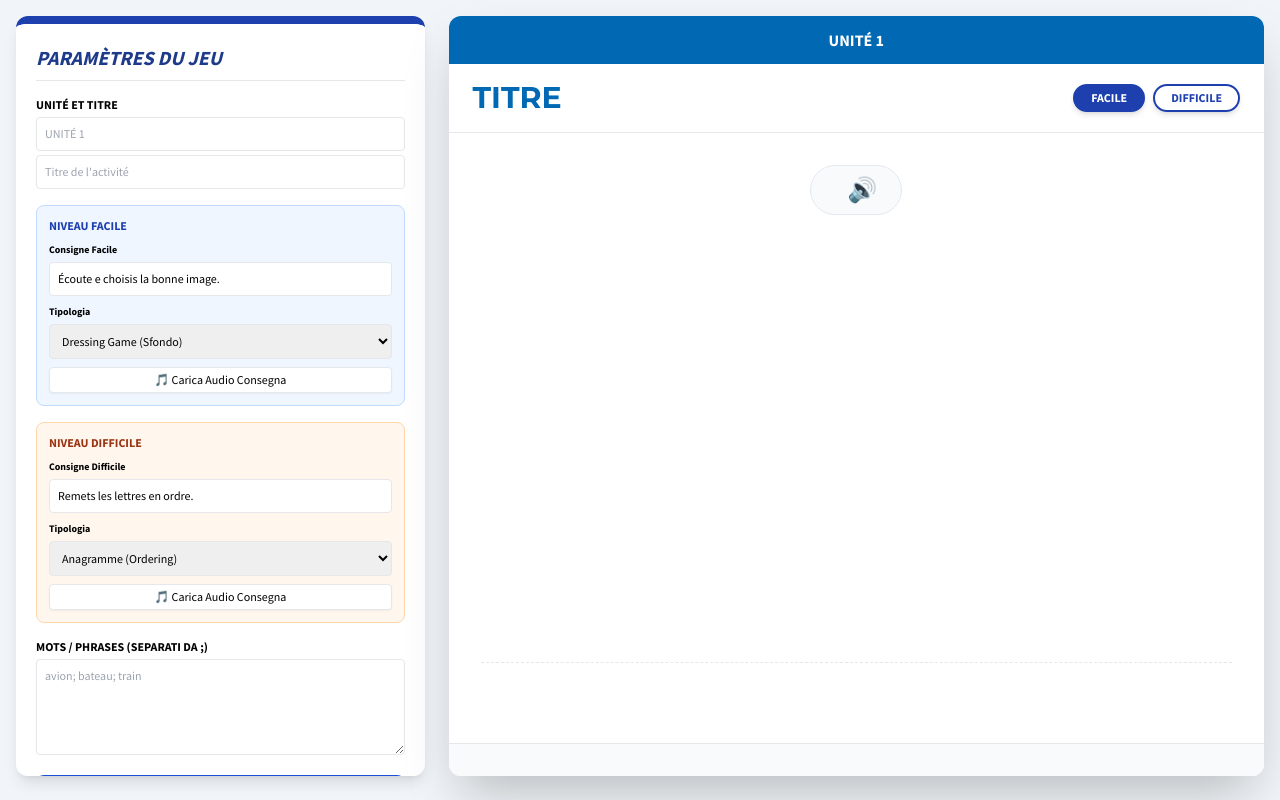
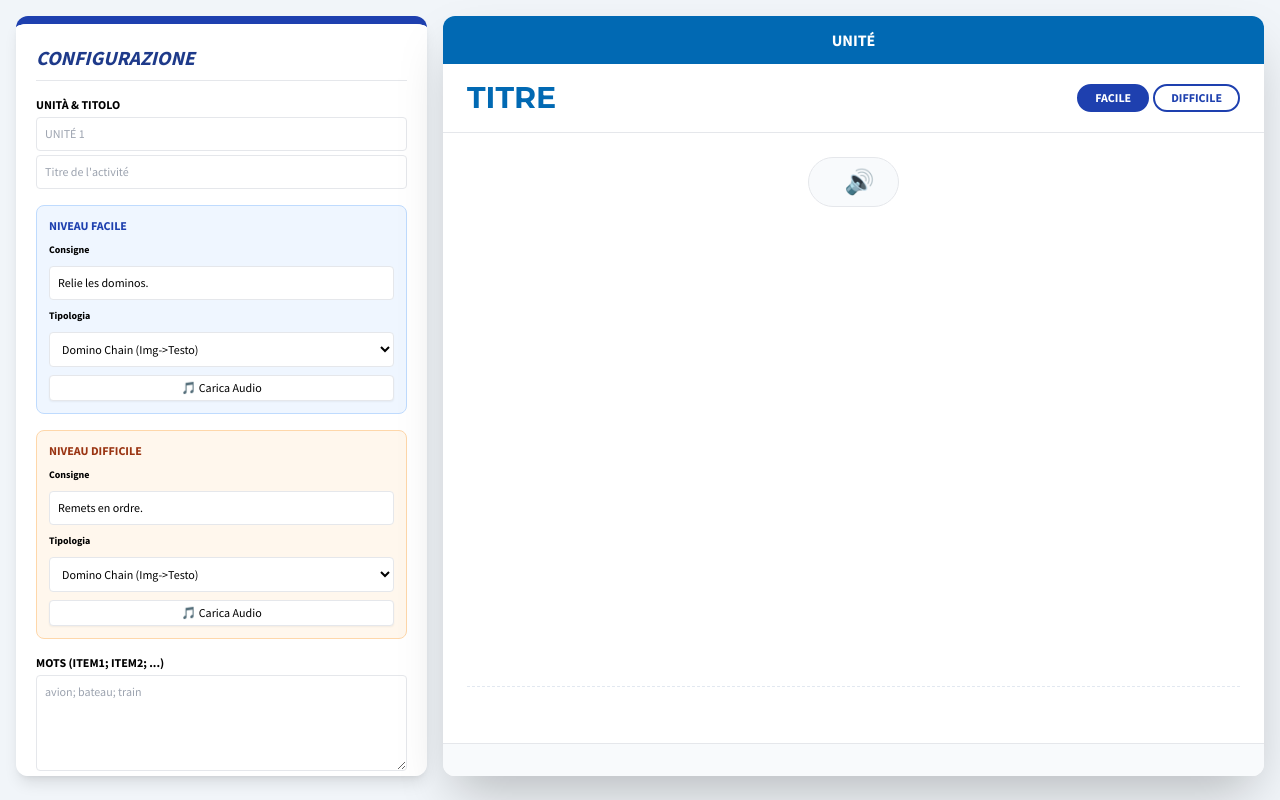
Before and after one commit to pietroputignano/strumento-didattico-ai, a Flask app: page / in a window 1280 px wide. Run offline with Flask 3, Linux system fonts and the light colour scheme; some libraries are stand-ins or nearby versions.

Commit message:
Update index.html

```diff
--- a/templates/index.html
+++ b/templates/index.html
@@ -3,98 +3,87 @@
 <head>
     <meta charset="UTF-8">
     <meta name="viewport" content="width=device-width, initial-scale=1.0">
-    <title>Loustics Studio - Full Factory</title>
+    <title>Loustics Game Studio Pro</title>
     <script src="https://cdn.tailwindcss.com"></script>
     <script src="https://cdn.jsdelivr.net/npm/sortablejs@1.15.0/Sortable.min.js"></script>
     <script src="https://cdn.jsdelivr.net/npm/canvas-confetti@1.5.1/dist/confetti.browser.min.js"></script>
     <link href="https://fonts.googleapis.com/css2?family=Montserrat:wght@700&family=Source+Sans+Pro:wght@400;600;700&display=swap" rel="stylesheet">
     <style>
-        :root {
-            --hfle-blue: #0169B3; --hfle-orange: #EFA92C;
-            --hfle-success: #8dc549; --hfle-error: #d84157;
-        }
+        :root { --hfle-blue: #0169B3; --hfle-orange: #EFA92C; --hfle-success: #8dc549; --hfle-error: #d84157; }
         body { font-family: 'Source Sans Pro', sans-serif; background-color: #f1f5f9; }
-        .h-titre {
-            font-family: 'Montserrat', sans-serif; font-weight: 700; color: var(--hfle-blue);
-            text-shadow: rgb(255, 255, 255) 4px 0px 0px, rgb(255, 255, 255) 3.9px 0.5px 0px, rgb(255, 255, 255) 3.8px 1px 0px;
-        }
+        .h-titre { font-family: 'Montserrat', sans-serif; font-weight: 700; color: var(--hfle-blue); text-shadow: rgb(255, 255, 255) 4px 0px 0px, rgb(255, 255, 255) 3.8px 1px 0px; }
         .h-unite-bar { background-color: var(--hfle-blue); color: white; padding: 12px; text-transform: uppercase; font-weight: 700; text-align: center; }
-        .step-pill {
-            width: 32px; height: 32px; border-radius: 10px; background: #7CB5DD; color: white;
-            display: flex; align-items: center; justify-content: center; font-weight: 700; cursor: pointer;
-        }
-        .step-pill.active { background-color: var(--hfle-blue); }
+        .step-pill { width: 35px; height: 35px; border-radius: 10px; background: #7CB5DD; color: white; display: flex; align-items: center; justify-content: center; font-weight: 700; cursor: pointer; }
+        .step-pill.active { background-color: var(--hfle-blue); transform: scale(1.1); }
         .step-pill.completed { background-color: var(--hfle-success); }
-        .btn-commencer { background-color: var(--hfle-orange); color: white; padding: 12px 40px; border-radius: 99rem; font-weight: 700; }
-        /* Stile Cruciverba */
+
+        /* Elementi Gioco */
+        .domino-tile { border: 3px solid var(--hfle-blue); border-radius: 12px; display: flex; background: white; overflow: hidden; height: 80px; width: 180px; cursor: grab; flex-shrink: 0; }
+        .tile-img { width: 50%; background: #fff; display: flex; align-items: center; justify-content: center; border-right: 2px dashed var(--hfle-blue); overflow: hidden; }
+        .tile-img img { max-height: 85%; max-width: 85%; object-fit: contain; }
+        .tile-text { width: 50%; display: flex; align-items: center; justify-content: center; font-weight: bold; font-size: 11px; text-align: center; padding: 4px; }
+        .drop-target { width: 180px; height: 80px; border: 3px dashed #cbd5e1; border-radius: 12px; display: flex; align-items: center; justify-content: center; color: #cbd5e1; font-weight: bold; font-size: 11px; }
+        .letter-tile { width: 42px; height: 42px; background: var(--hfle-orange); color: white; border-radius: 8px; display: flex; align-items: center; justify-content: center; font-weight: bold; cursor: pointer; box-shadow: 0 4px 0 #c78a1e; }
         .cw-cell { width: 40px; height: 40px; border: 1px solid var(--hfle-blue); text-align: center; font-weight: bold; text-transform: uppercase; }
     </style>
 </head>
-<body class="p-4">
+<body class="p-2 md:p-4">
 
-    <div class="max-w-[1500px] mx-auto flex flex-col lg:flex-row gap-6">
+    <div class="max-w-[1500px] mx-auto flex flex-col lg:flex-row gap-4">
         <div class="lg:w-1/3 bg-white p-5 rounded-xl shadow-lg border-t-8 border-blue-800 overflow-y-auto max-h-[95vh] text-xs">
-            <h2 class="text-xl font-bold text-blue-900 mb-4 uppercase italic border-b pb-2">Paramètres du Jeu</h2>
+            <h2 class="text-xl font-bold text-blue-900 mb-4 uppercase italic border-b pb-2">Configurazione</h2>
 
             <div class="space-y-4">
-                <div><p class="font-bold uppercase mb-1">Unité et Titre</p>
+                <div><p class="font-bold uppercase mb-1">Unità & Titolo</p>
                     <input id="in-unite" type="text" class="w-full p-2 border rounded mb-1" placeholder="UNITÉ 1">
                     <input id="in-titre" type="text" class="w-full p-2 border rounded" placeholder="Titre de l'activité">
                 </div>
 
-                <div class="p-3 bg-blue-50 rounded-lg border border-blue-200">
-                    <p class="font-bold text-blue-800 uppercase mb-2">Niveau Facile</p>
-                    <p class="font-bold text-[10px] mb-1">Consigne Facile</p>
-                    <input id="con-f" type="text" class="w-full p-2 border rounded mb-2" value="Écoute e choisis la bonne image.">
-                    <p class="font-bold text-[10px] mb-1">Tipologia</p>
-                    <select id="type-f" class="w-full p-2 border rounded mb-2">
-                        <option value="dressing">Dressing Game (Sfondo)</option>
-                        <option value="rebus">Texte Rébus (Texte à trous)</option>
-                        <option value="domino">Domino Chain</option>
-                    </select>
-                    <button onclick="pickAud('con-f')" class="bg-white border p-1 rounded w-full shadow-sm">🎵 Carica Audio Consegna</button>
+                <div class="p-3 bg-blue-50 rounded-lg border border-blue-200 space-y-2">
+                    <p class="font-bold text-blue-800 uppercase">Niveau Facile</p>
+                    <p class="font-bold text-[10px]">Consigne</p>
+                    <input id="con-f" type="text" class="w-full p-2 border rounded" value="Relie les dominos.">
+                    <p class="font-bold text-[10px]">Tipologia</p>
+                    <select id="type-f" class="type-sel w-full p-2 border rounded bg-white">
+                        </select>
+                    <button onclick="pickAud('con-f')" class="bg-white border p-1 rounded w-full shadow-sm">🎵 Carica Audio</button>
                 </div>
 
-                <div class="p-3 bg-orange-50 rounded-lg border border-orange-200">
-                    <p class="font-bold text-orange-800 uppercase mb-2">Niveau Difficile</p>
-                    <p class="font-bold text-[10px] mb-1">Consigne Difficile</p>
-                    <input id="con-d" type="text" class="w-full p-2 border rounded mb-2" value="Remets les lettres en ordre.">
-                    <p class="font-bold text-[10px] mb-1">Tipologia</p>
-                    <select id="type-d" class="w-full p-2 border rounded mb-2">
-                        <option value="anagramme">Anagramme (Ordering)</option>
-                        <option value="crossword">Mots Croisés (Cruciverba)</option>
-                        <option value="loto">Loto des Directions</option>
-                    </select>
-                    <button onclick="pickAud('con-d')" class="bg-white border p-1 rounded w-full shadow-sm">🎵 Carica Audio Consegna</button>
+                <div class="p-3 bg-orange-50 rounded-lg border border-orange-200 space-y-2">
+                    <p class="font-bold text-orange-800 uppercase">Niveau Difficile</p>
+                    <p class="font-bold text-[10px]">Consigne</p>
+                    <input id="con-d" type="text" class="w-full p-2 border rounded" value="Remets en ordre.">
+                    <p class="font-bold text-[10px]">Tipologia</p>
+                    <select id="type-d" class="type-sel w-full p-2 border rounded bg-white">
+                        </select>
+                    <button onclick="pickAud('con-d')" class="bg-white border p-1 rounded w-full shadow-sm">🎵 Carica Audio</button>
                 </div>
 
-                <div>
-                    <p class="font-bold uppercase mb-1">Mots / Phrases (separati da ;)</p>
+                <div><p class="font-bold uppercase mb-1">Mots (item1; item2; ...)</p>
                     <textarea id="items-list" class="w-full h-24 p-2 border rounded" placeholder="avion; bateau; train"></textarea>
                 </div>
             </div>
-
-            <button onclick="initGame()" class="w-full mt-4 bg-blue-700 text-white py-3 rounded-lg font-bold shadow-lg">GÉNÉRER L'APERÇU</button>
+            <button onclick="initGame()" class="w-full mt-4 bg-blue-700 text-white py-3 rounded-lg font-bold">GÉNÉRER L'APERÇU</button>
         </div>
 
-        <div id="game-stage" class="lg:w-2/3 bg-white rounded-xl shadow-2xl overflow-hidden flex flex-col min-h-[700px] relative">
-            <div id="res-unite" class="h-unite-bar">UNITÉ 1</div>
+        <div class="lg:w-2/3 bg-white rounded-xl shadow-2xl overflow-hidden flex flex-col min-h-[660px]">
+            <div id="res-unite" class="h-unite-bar">UNITÉ</div>
             <div class="px-6 py-4 flex justify-between items-center border-b">
                 <h1 id="res-titre" class="h-titre text-2xl md:text-3xl uppercase">TITRE</h1>
-                <div class="flex gap-2">
-                    <button id="btn-f" onclick="switchLevel('f')" class="px-4 py-1 rounded-full text-xs font-bold border-2 border-blue-800 bg-blue-800 text-white shadow-md">FACILE</button>
-                    <button id="btn-d" onclick="switchLevel('d')" class="px-4 py-1 rounded-full text-xs font-bold border-2 border-blue-800 text-blue-800 shadow-md">DIFFICILE</button>
+                <div class="flex gap-1">
+                    <button id="btn-f" onclick="switchLvl('f')" class="px-4 py-1 rounded-full text-xs font-bold border-2 border-blue-800 bg-blue-800 text-white">FACILE</button>
+                    <button id="btn-d" onclick="switchLvl('d')" class="px-4 py-1 rounded-full text-xs font-bold border-2 border-blue-800 text-blue-800">DIFFICILE</button>
                 </div>
             </div>
 
-            <div class="p-8 flex-grow flex flex-col items-center">
-                <div class="flex items-center gap-3 mb-8 bg-slate-50 px-6 py-2 rounded-full border border-slate-200">
+            <div class="p-6 flex-grow flex flex-col items-center">
+                <div class="flex items-center gap-3 mb-8 bg-slate-50 px-6 py-2 rounded-full border">
                     <p id="res-consigne" class="italic text-gray-700 font-semibold"></p>
-                    <button onclick="playConsigne()" class="text-blue-600 text-2xl hover:scale-110 transition">🔊</button>
+                    <button onclick="playConsigne()" class="text-blue-600 text-2xl">🔊</button>
                 </div>
 
-                <div id="main-content" class="w-full flex flex-col items-center gap-6"></div>
-                <div id="pool" class="mt-auto p-6 w-full flex flex-wrap justify-center gap-4 border-t border-dashed"></div>
+                <div id="main-content" class="w-full flex flex-col items-center gap-8"></div>
+                <div id="pool" class="mt-auto p-4 w-full flex flex-wrap justify-center gap-4 border-t border-dashed border-slate-200"></div>
             </div>
 
             <div id="nav-step" class="p-4 bg-slate-50 border-t flex justify-center gap-2"></div>
@@ -105,8 +94,21 @@
     <input type="file" id="audInp" class="hidden" accept="audio/*" onchange="handleAud(event)">
 
     <script>
+        const types = [
+            {id: 'domino', n: 'Domino Chain (Img->Testo)'},
+            {id: 'anagramme', n: 'Anagramme (Ordering)'},
+            {id: 'rebus', n: 'Texte à trous (Rebus)'},
+            {id: 'crossword', n: 'Mots Croisés'},
+            {id: 'dressing', n: 'Dressing Game'}
+        ];
+
         let items = [], dbImg = {}, dbAud = {}, curStep = 0, curLvl = 'f', status = [];
         let activeKey = "";
+
+        // Popola i menu tipologia per entrambi i livelli
+        document.querySelectorAll('.type-sel').forEach(sel => {
+            sel.innerHTML = types.map(t => `<option value="${t.id}">${t.n}</option>`).join('');
+        });
 
         function initGame() {
             items = document.getElementById('items-list').value.split(';').map(i=>i.trim()).filter(i=>i);
@@ -117,40 +119,68 @@
         }
 
         function loadStep(idx) {
-            curStep = idx;
-            renderNav();
+            curStep = idx; renderNav();
             const stage = document.getElementById('main-content');
             const pool = document.getElementById('pool');
             const word = items[idx];
             const type = curLvl === 'f' ? document.getElementById('type-f').value : document.getElementById('type-d').value;
-            const consigne = curLvl === 'f' ? document.getElementById('con-f').value : document.getElementById('con-d').value;
 
-            document.getElementById('res-consigne').innerText = consigne;
+            document.getElementById('res-consigne').innerText = curLvl === 'f' ? document.getElementById('con-f').value : document.getElementById('con-d').value;
 
-            if(type === 'crossword') {
-                stage.innerHTML = `<div class="grid grid-flow-col gap-1 p-4 bg-slate-100 rounded-lg">
-                    ${word.split('').map(l => `<input class="cw-cell bg-white" maxlength="1">`).join('')}
-                </div><p class="text-xs text-gray-400 mt-4">(Simulation Cruciverba basata su: ${word})</p>`;
-            } else if(type === 'rebus') {
-                stage.innerHTML = `<div class="text-xl leading-loose text-center">
-                    C'est \gap{...} \gap{...} . <br>
-                    <span class="text-sm text-gray-400">(Trascina qui sopra le immagini corrette per: ${word})</span>
+            if(type === 'domino') {
+                stage.innerHTML = `<div class="flex flex-col md:flex-row items-center gap-6">
+                    <div class="domino-tile opacity-40"><div class="tile-img">?</div><div class="tile-text">${word}</div></div>
+                    <div class="text-3xl text-blue-300">➜</div><div id="target" class="drop-target">TRASCINA QUI</div>
                 </div>`;
-            } else {
-                stage.innerHTML = `<div class="w-48 h-48 border-4 border-blue-900 rounded-2xl flex items-center justify-center bg-white shadow-xl cursor-pointer" onclick="pickImg('${word}')">
-                    ${dbImg[word] ? `<img src="${dbImg[word]}" class="max-h-full">` : `📷 Foto ${word}`}
+                pool.innerHTML = items.map(it => `<div class="domino-tile shadow" data-word="${it}">
+                    <div class="tile-img" onclick="pickImg('${it}')">${dbImg[it]?`<img src="${dbImg[it]}">`:`📷 Foto ${it}`}</div>
+                    <div class="tile-text">${it}</div></div>`).join('');
+                setupSortable('dom', word, true);
+            }
+            else if(type === 'anagramme') {
+                const shuffled = word.split('').sort(()=>Math.random()-0.5);
+                stage.innerHTML = `<div class="flex flex-col items-center gap-6">
+                    <div class="w-32 h-32 border-2 border-blue-900 rounded-lg overflow-hidden bg-white" onclick="pickImg('${word}')">
+                        ${dbImg[word]?`<img src="${dbImg[word]}" class="h-full w-full object-contain">`:'📷'}</div>
+                    <div id="target" class="flex gap-1 min-h-[50px] min-w-[200px] border-b-2 border-blue-200"></div>
                 </div>`;
+                pool.innerHTML = shuffled.map(l => `<div class="letter-tile" data-letter="${l}">${l.toUpperCase()}</div>`).join('');
+                setupSortable('ana', word, false);
             }
+            else if(type === 'crossword') {
+                stage.innerHTML = `<div class="grid grid-flow-col gap-1">${word.split('').map(()=>`<input class="cw-cell">`).join('')}</div>`;
+                pool.innerHTML = `<button onclick="validate(true)" class="p-2 bg-blue-100 rounded text-xs underline">Simula Fine Step</button>`;
+            }
+        }
 
-            pool.innerHTML = items.map(it => `<div class="p-2 border rounded bg-white shadow cursor-grab" onclick="pickImg('${it}')">${it}</div>`).join('');
+        function setupSortable(mode, targetWord, isDomino) {
+            new Sortable(pool, { group: 'game', sort: false });
+            new Sortable(document.getElementById('target'), {
+                group: 'game',
+                onAdd: (e) => {
+                    if(mode === 'dom') {
+                        const next = items[curStep + 1] || items[0];
+                        if(e.item.getAttribute('data-word') === next) validate(true);
+                        else { alert("Réessaie!"); e.item.remove(); }
+                    } else {
+                        const current = Array.from(document.getElementById('target').children).map(el=>el.getAttribute('data-letter')).join('');
+                        if(current === targetWord) validate(true);
+                    }
+                }
+            });
+        }
+
+        function validate(correct) {
+            if(correct) { confetti(); status[curStep]='completed'; setTimeout(()=>loadStep(curStep < items.length-1 ? curStep+1 : 0), 1000); }
+            else status[curStep]='error';
+            renderNav();
         }
 
         function renderNav() {
-            const nav = document.getElementById('nav-step');
-            nav.innerHTML = items.map((_, i) => `<div class="step-pill ${i===curStep?'active':''} ${status[i]}" onclick="loadStep(${i})">${i+1}</div>`).join('');
+            document.getElementById('nav-step').innerHTML = items.map((_, i) => `<div class="step-pill ${i===curStep?'active':''} ${status[i]}" onclick="loadStep(${i})">${i+1}</div>`).join('');
         }
 
-        function switchLevel(l) {
+        function switchLvl(l) {
             curLvl = l;
             document.getElementById('btn-f').className = l==='f' ? 'px-4 py-1 rounded-full text-xs font-bold border-2 border-blue-800 bg-blue-800 text-white' : 'px-4 py-1 rounded-full text-xs font-bold border-2 border-blue-800 text-blue-800';
             document.getElementById('btn-d').className = l==='d' ? 'px-4 py-1 rounded-full text-xs font-bold border-2 border-blue-800 bg-blue-800 text-white' : 'px-4 py-1 rounded-full text-xs font-bold border-2 border-blue-800 text-blue-800';
@@ -160,7 +190,7 @@
         function pickImg(k) { activeKey = k; document.getElementById('imgInp').click(); }
         function pickAud(k) { activeKey = k; document.getElementById('audInp').click(); }
         function handleImg(e) { const r = new FileReader(); r.onload=(ev)=>{dbImg[activeKey]=ev.target.result; loadStep(curStep);}; r.readAsDataURL(e.target.files[0]); }
-        function handleAud(e) { const r = new FileReader(); r.onload=(ev)=>{dbAud[activeKey]=ev.target.result; alert("Audio MP3 salvato!");}; r.readAsDataURL(e.target.files[0]); }
+        function handleAud(e) { const r = new FileReader(); r.onload=(ev)=>{dbAud[activeKey]=ev.target.result; alert("Audio salvato!");}; r.readAsDataURL(e.target.files[0]); }
         function playConsigne() {
             const key = curLvl === 'f' ? 'con-f' : 'con-d';
             if(dbAud[key]) new Audio(dbAud[key]).play();
```
